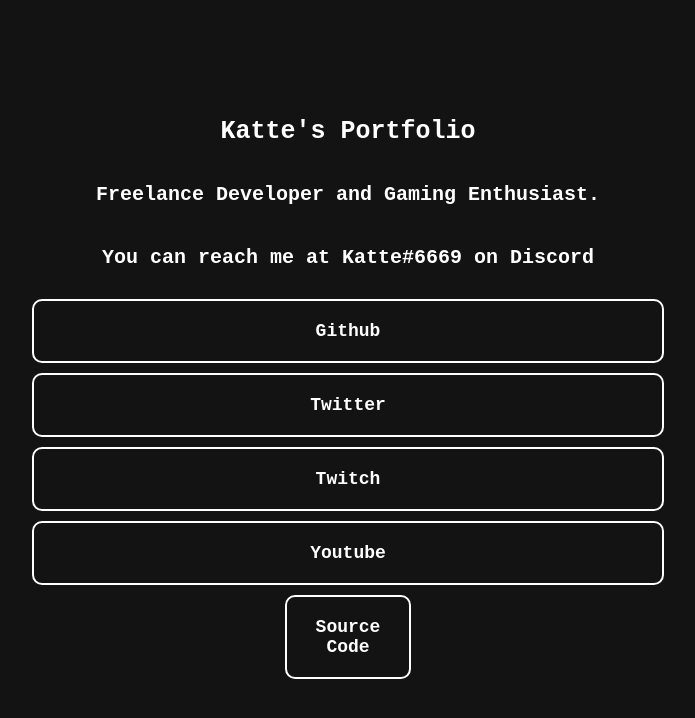
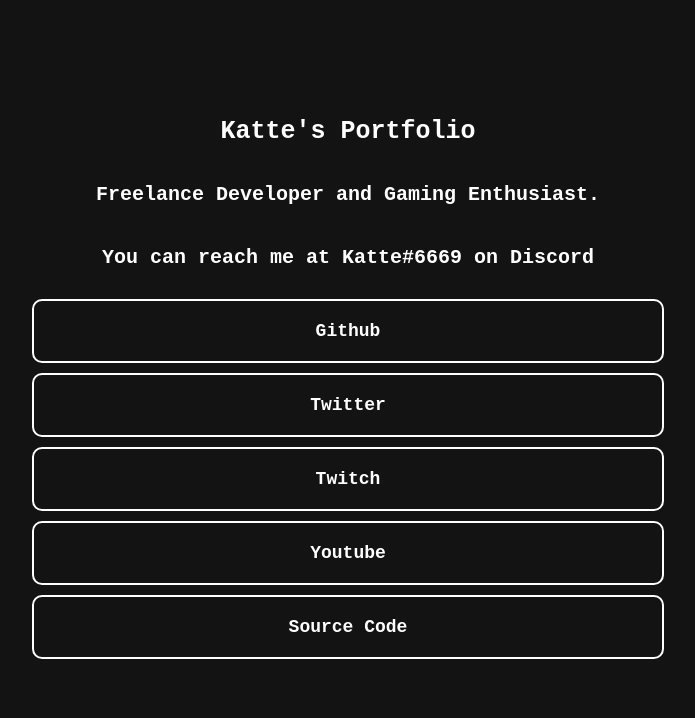
Before and after one commit to TacocaTYT/TacocaTYT.github.io, a plain HTML site: page index.html in a window 1280 px wide. Shown: the whole page, without its empty margins (292-987 px from the left). Drawn offline with Linux system fonts and the light colour scheme.

Commit message:
Update index.html

```diff
--- a/index.html
+++ b/index.html
@@ -20,7 +20,7 @@
             <button>
                 <a href="https://www.youtube.com/channel/UCHyjaT5-pRQdyjoyoLKdIMQ?sub_confirmation=1" target="_blank">Youtube</a>
             </button>
-            <button style="width: 10%;">
+            <button>
                 <a href="https://github.com/TacocaTYT/TacocaTYT.github.io" target="_blank">Source Code</a>
             </button>
         </div>
```
